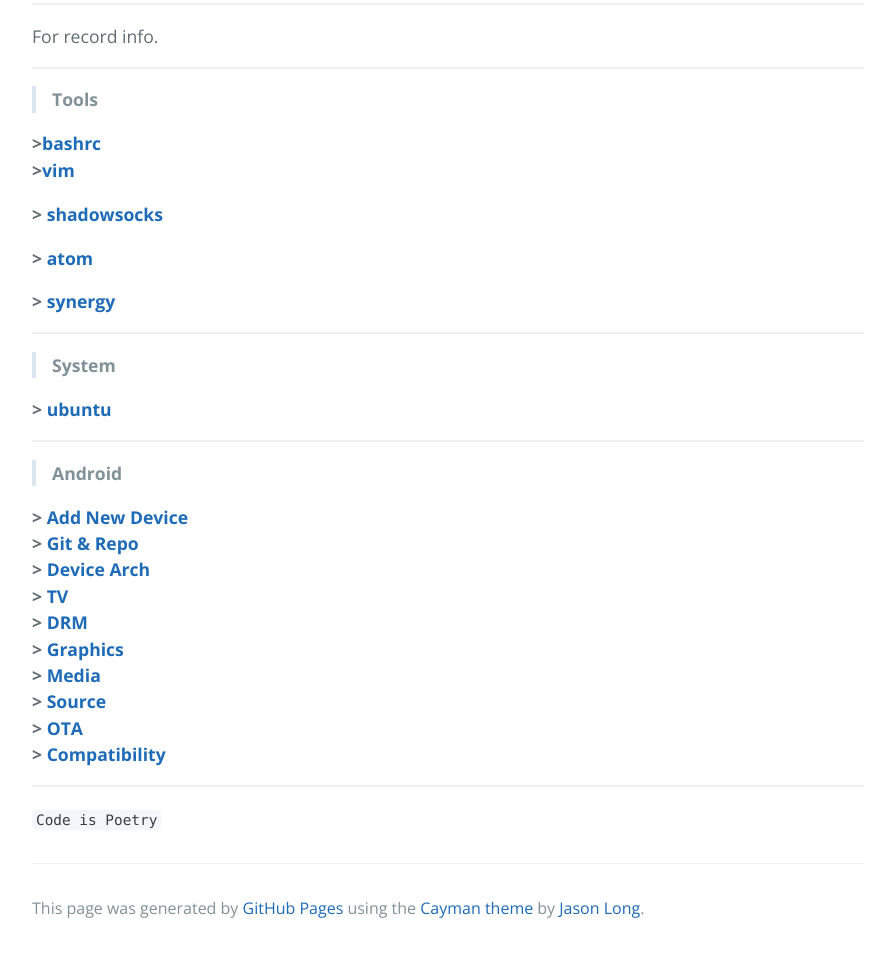
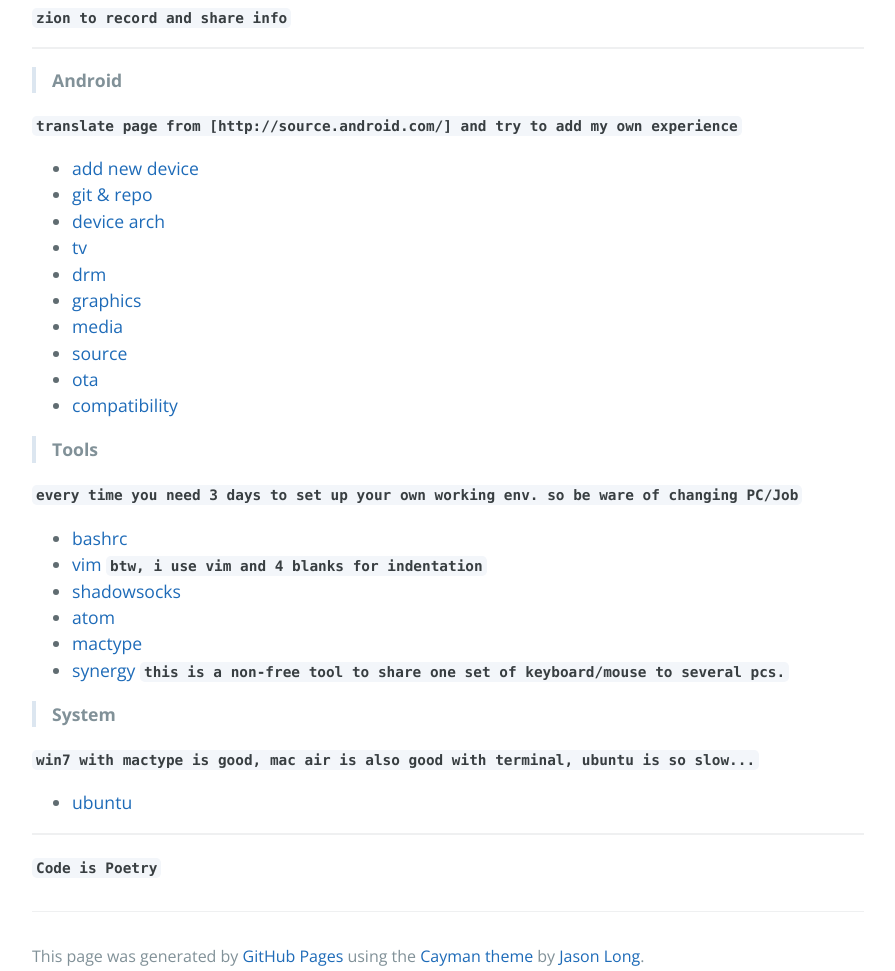
Before and after one commit to bluefalconjun/bluefalconjun.github.io, a plain HTML site: page index.html in a window 1280 px wide. Shown: the part 343-1314 px from the top of the page, without its empty margins (192-1087 px from the left). Drawn offline with nearby package versions, Linux system fonts and the light colour scheme.

Commit message:
Replace master branch with page content via GitHub

```diff
--- a/index.html
+++ b/index.html
@@ -2,7 +2,7 @@
 <html lang="en-us">
   <head>
     <meta charset="UTF-8">
-    <title>Bluefalconjun.GitHub.io by bluefalconjun</title>
+    <title>bluefalconjun.gitHub.io by bluefalconjun</title>
     <meta name="viewport" content="width=device-width, initial-scale=1">
     <link rel="stylesheet" type="text/css" href="stylesheets/normalize.css" media="screen">
     <link href='https://fonts.googleapis.com/css?family=Open+Sans:400,700' rel='stylesheet' type='text/css'>
@@ -11,7 +11,7 @@
   </head>
   <body>
     <section class="page-header">
-      <h1 class="project-name">Bluefalconjun.GitHub.io</h1>
+      <h1 class="project-name">bluefalconjun.gitHub.io</h1>
       <h2 class="project-tagline"></h2>
     </section>
 
@@ -20,32 +20,7 @@
 <p><strong>bluefalconjun.github.io</strong></p>
 </blockquote>
 
-<hr>
-
-<p>For record info.</p>
-
-<hr>
-
-<blockquote>
-<p><strong>Tools</strong></p>
-</blockquote>
-
-<p><strong>&gt;<a href="https://github.com/bluefalconjun/bluefalconjun.github.io/blob/master/Tools/bashrc.md">bashrc</a></strong><br>
-<strong>&gt;<a href="https://github.com/bluefalconjun/bluefalconjun.github.io/blob/master/Tools/vim.md">vim</a></strong> </p>
-
-<p><strong>&gt; <a href="https://github.com/bluefalconjun/bluefalconjun.github.io/blob/master/Tools/shadowsocks.md">shadowsocks</a></strong></p>
-
-<p><strong>&gt; <a href="https://github.com/bluefalconjun/bluefalconjun.github.io/blob/master/Tools/atom.md">atom</a></strong></p>
-
-<p><strong>&gt; <a href="http://synergy-project.org/">synergy</a></strong>  </p>
-
-<hr>
-
-<blockquote>
-<p><strong>System</strong></p>
-</blockquote>
-
-<p><strong>&gt; <a href="https://github.com/bluefalconjun/bluefalconjun.github.io/blob/master/System/ubuntu.md">ubuntu</a></strong>  </p>
+<p><strong><code>zion to record and share info</code></strong></p>
 
 <hr>
 
@@ -53,20 +28,55 @@
 <p><strong>Android</strong></p>
 </blockquote>
 
-<p><strong>&gt; <a href="https://github.com/bluefalconjun/bluefalconjun.github.io/blob/master/Android/android.addnewdev.md">Add New Device</a></strong><br>
-<strong>&gt; <a href="https://github.com/bluefalconjun/bluefalconjun.github.io/blob/master/Android/android.developing.gitrepo.md">Git &amp; Repo</a></strong><br>
-<strong>&gt; <a href="https://github.com/bluefalconjun/bluefalconjun.github.io/blob/master/Android/android.devicearch.md">Device Arch</a></strong><br>
-<strong>&gt; <a href="https://github.com/bluefalconjun/bluefalconjun.github.io/blob/master/Android/android.tv.md">TV</a></strong><br>
-<strong>&gt; <a href="https://github.com/bluefalconjun/bluefalconjun.github.io/blob/master/Android/android.drm.md">DRM</a></strong><br>
-<strong>&gt; <a href="https://github.com/bluefalconjun/bluefalconjun.github.io/blob/master/Android/android.graphics.md">Graphics</a></strong><br>
-<strong>&gt; <a href="https://github.com/bluefalconjun/bluefalconjun.github.io/blob/master/Android/android.media.md">Media</a></strong><br>
-<strong>&gt; <a href="https://github.com/bluefalconjun/bluefalconjun.github.io/blob/master/Android/android.source.md">Source</a></strong><br>
-<strong>&gt; <a href="https://github.com/bluefalconjun/bluefalconjun.github.io/blob/master/Android/android.ota.md">OTA</a></strong><br>
-<strong>&gt; <a href="https://github.com/bluefalconjun/bluefalconjun.github.io/blob/master/Android/android.compatibility.md">Compatibility</a></strong>  </p>
+<p><strong><code>translate page from [http://source.android.com/] and try to add my own experience</code></strong></p>
+
+<ul>
+<li><a href="https://github.com/bluefalconjun/bluefalconjun.github.io/blob/master/Android/android.addnewdev.md">add new device</a></li>
+<li><a href="https://github.com/bluefalconjun/bluefalconjun.github.io/blob/master/Android/android.developing.gitrepo.md">git &amp; repo</a></li>
+<li><a href="https://github.com/bluefalconjun/bluefalconjun.github.io/blob/master/Android/android.devicearch.md">device arch</a></li>
+<li><a href="https://github.com/bluefalconjun/bluefalconjun.github.io/blob/master/Android/android.tv.md">tv</a></li>
+<li><a href="https://github.com/bluefalconjun/bluefalconjun.github.io/blob/master/Android/android.drm.md">drm</a></li>
+<li><a href="https://github.com/bluefalconjun/bluefalconjun.github.io/blob/master/Android/android.graphics.md">graphics</a></li>
+<li><a href="https://github.com/bluefalconjun/bluefalconjun.github.io/blob/master/Android/android.media.md">media</a></li>
+<li><a href="https://github.com/bluefalconjun/bluefalconjun.github.io/blob/master/Android/android.source.md">source</a></li>
+<li><a href="https://github.com/bluefalconjun/bluefalconjun.github.io/blob/master/Android/android.ota.md">ota</a></li>
+<li><a href="https://github.com/bluefalconjun/bluefalconjun.github.io/blob/master/Android/android.compatibility.md">compatibility</a></li>
+</ul>
+
+<blockquote>
+<p><strong>Tools</strong></p>
+</blockquote>
+
+<p><strong><code>every time you need 3 days to set up your own working env. so be ware of changing PC/Job</code></strong></p>
+
+<ul>
+<li><a href="https://github.com/bluefalconjun/bluefalconjun.github.io/blob/master/Tools/bashrc.md">bashrc</a></li>
+<li>
+<a href="https://github.com/bluefalconjun/bluefalconjun.github.io/blob/master/Tools/vim.md">vim</a>
+<strong><code>btw, i use vim and 4 blanks for indentation</code></strong>
+</li>
+<li><a href="https://github.com/bluefalconjun/bluefalconjun.github.io/blob/master/Tools/shadowsocks.md">shadowsocks</a></li>
+<li><a href="https://github.com/bluefalconjun/bluefalconjun.github.io/blob/master/Tools/atom.md">atom</a></li>
+<li><a href="https://github.com/bluefalconjun/bluefalconjun.github.io/blob/master/Tools/mactype.md">mactype</a></li>
+<li>
+<a href="http://synergy-project.org/">synergy</a>
+<strong><code>this is a non-free tool to share one set of keyboard/mouse to several pcs.</code></strong>
+</li>
+</ul>
+
+<blockquote>
+<p><strong>System</strong></p>
+</blockquote>
+
+<p><strong><code>win7 with mactype is good, mac air is also good with terminal, ubuntu is so slow...</code></strong></p>
+
+<ul>
+<li><a href="https://github.com/bluefalconjun/bluefalconjun.github.io/blob/master/System/ubuntu.md">ubuntu</a></li>
+</ul>
 
 <hr>
 
-<p><code>Code is Poetry</code></p>
+<p><strong><code>Code is Poetry</code></strong></p>
 
       <footer class="site-footer">
 
```
Also changed, not shown: params.json (+7 -1 lines), stylesheets/github-light.css (+18 -10 lines).
